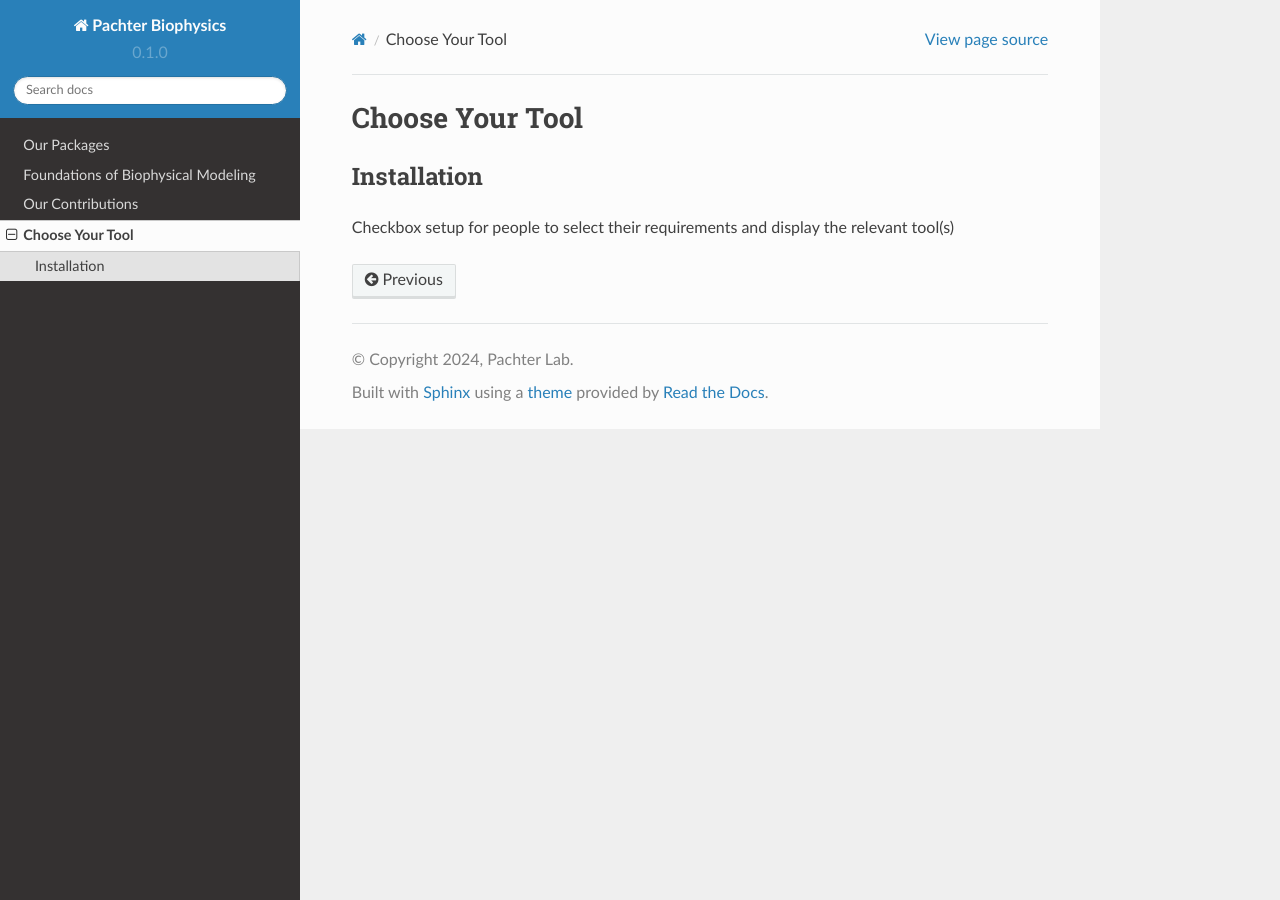
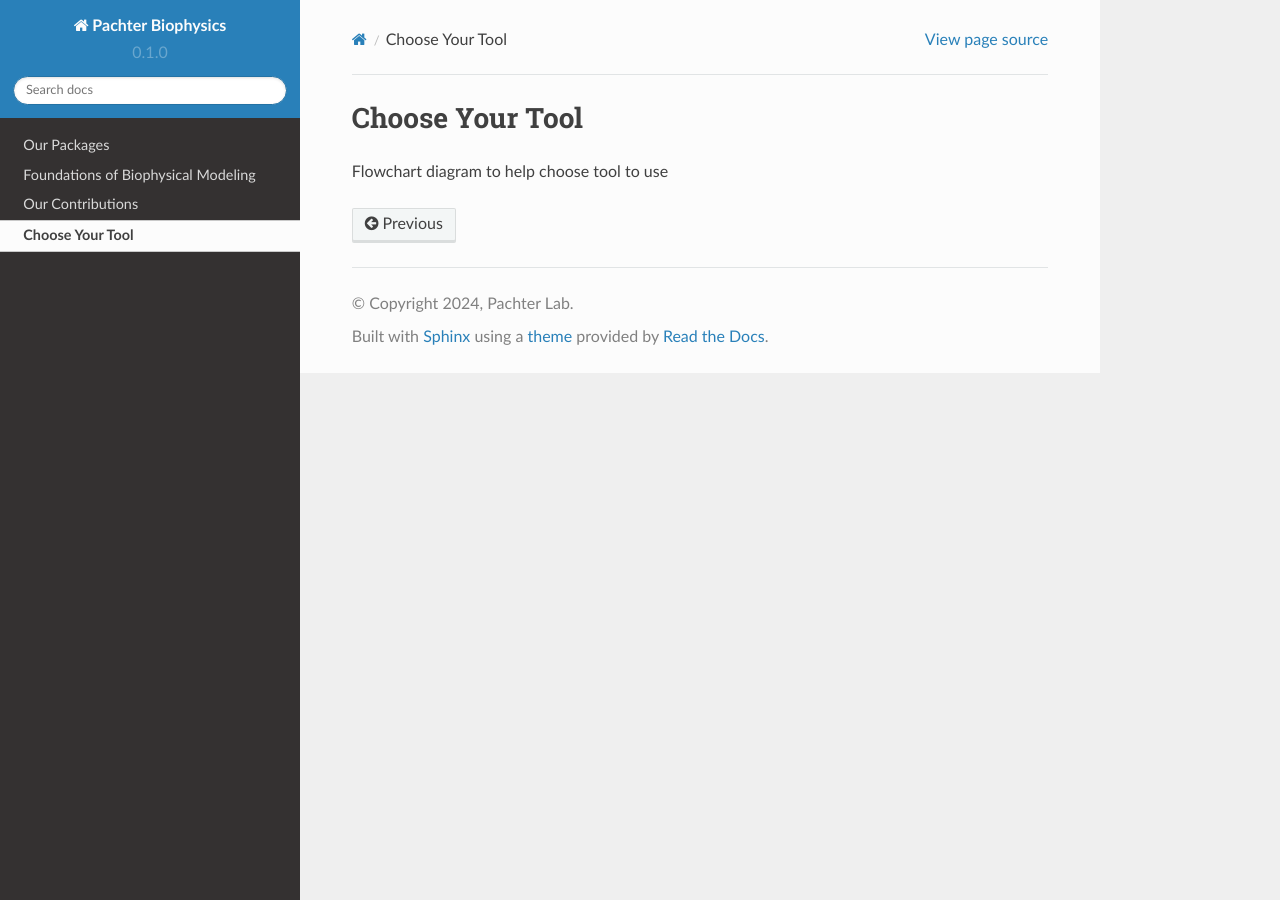
Before and after one commit to pachterlab/biophysics, a Sphinx documentation site: the page built from docs/source/choose.rst, in a window 1280 px wide. Built offline with Sphinx 7.4.7 and the Read the Docs theme 2.0.0, drawn with Linux system fonts in a browser that asks for light colours; pages that are not in the unit, such as notebooks, are missing from menus.

Commit message:
Update choose.rst

```diff
--- a/docs/source/choose.rst
+++ b/docs/source/choose.rst
@@ -1,9 +1,4 @@
 Choose Your Tool
 ================
 
-.. _installation:
-
-Installation
-------------
-
-Checkbox setup for people to select their requirements and display the relevant tool(s)
+Flowchart diagram to help choose tool to use
```
